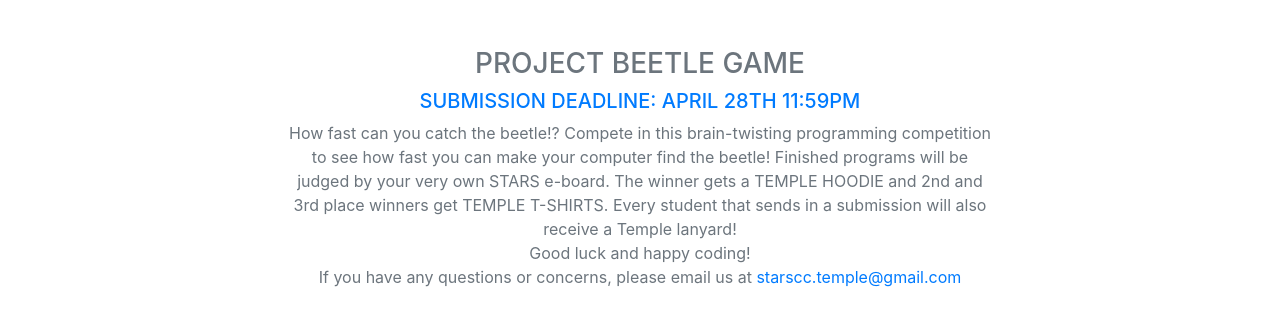
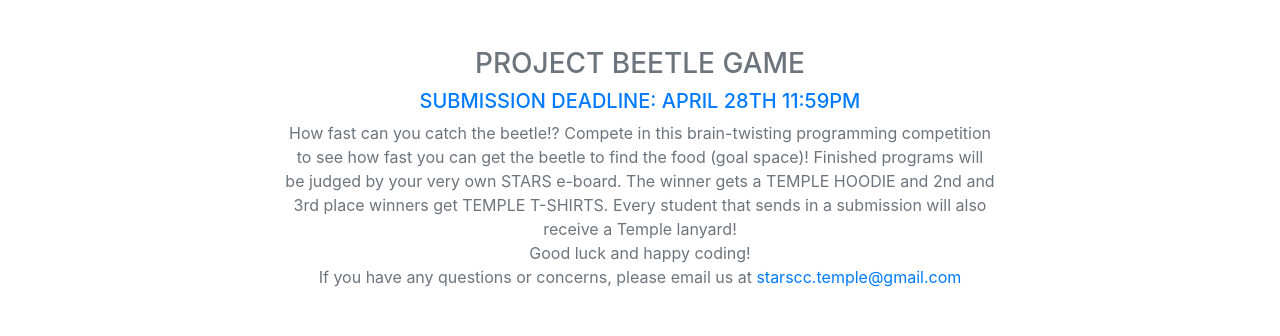
Before and after one commit to RoseKeenan/STARSwebsite, a website with bundled scripts: page competition.html in a window 1280 px wide. Shown: the part 1236-1572 px from the top of the page. Built offline with nearby package versions, Linux system fonts and the light colour scheme.

Commit message:
Fixed Beetle description

```diff
--- a/competition.html
+++ b/competition.html
@@ -115,8 +115,8 @@
               <h5 class="text-center text-primary text-uppercase">Submission Deadline: April 28th 11:59PM</h5>
               <p class="text-center" style="margin-bottom: 50px; margin-right: 200px; margin-left: 200px">
                 How fast can you catch the beetle!? Compete in this brain-twisting
-                programming competition to see how fast you can make your computer
-                find the beetle! Finished programs will be judged by your very own STARS e-board.
+                programming competition to see how fast you can get the beetle to
+                find the food (goal space)! Finished programs will be judged by your very own STARS e-board.
                 The winner gets a TEMPLE HOODIE and 2nd and 3rd place winners get TEMPLE T-SHIRTS.
                  Every student that sends in a submission will also receive a Temple lanyard!
                  <br>Good luck and happy coding!
```
